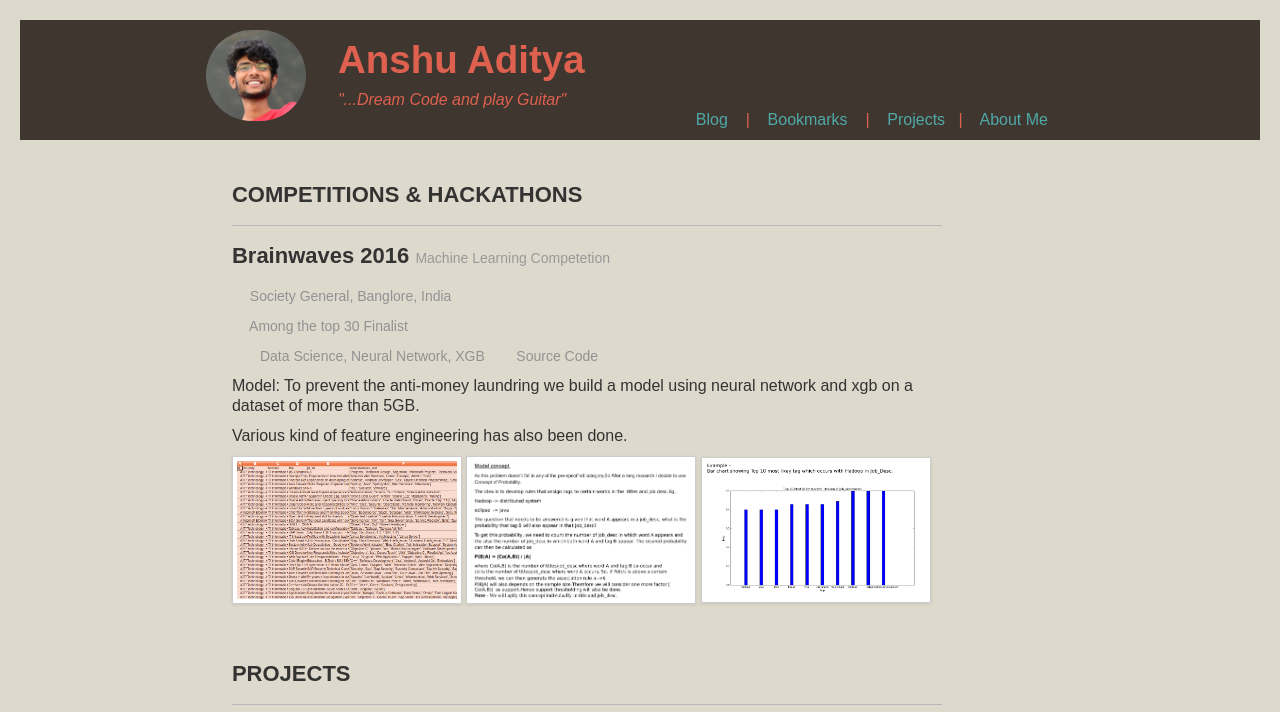
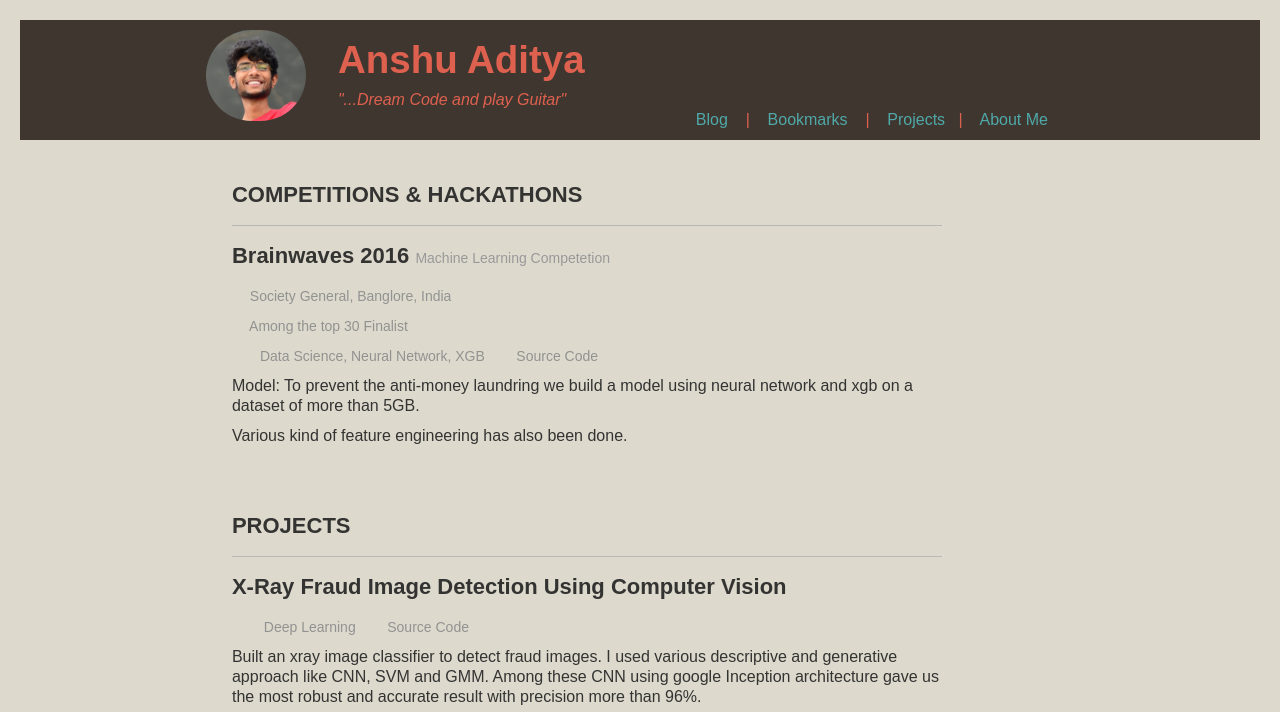
Before and after one commit to pyAddict/pyAddict.github.io, a plain HTML site: page index.html in a window 1280 px wide. Shown: the top 712 px of the page. Drawn offline with Linux system fonts and the light colour scheme; a web font is replaced by a local one.

```diff
--- a/index.html
+++ b/index.html
@@ -172,11 +172,6 @@
             </div>
             <p>Model: To prevent the anti-money laundring we build a model using neural network and xgb on a dataset of more than 5GB.</p>
             <p>Various kind of feature engineering has also been done.</p>
-            <div>
-                <a href="./Anshu Aditya_files/nlp1.png"><img src="./Anshu Aditya_files/nlp1.png" width="220px" height="150px" class="img-polaroid"></a>
-                <a href="./Anshu Aditya_files/nlp2.png"><img src="./Anshu Aditya_files/nlp2.png" width="220px" height="150px" class="img-polaroid"></a>
-                <a href="./Anshu Aditya_files/nlp3.png"><img src="./Anshu Aditya_files/nlp3.png" width="220px" height="150px" class="img-polaroid"></a>
-            </div>
         </div>
     </div>
 
```
